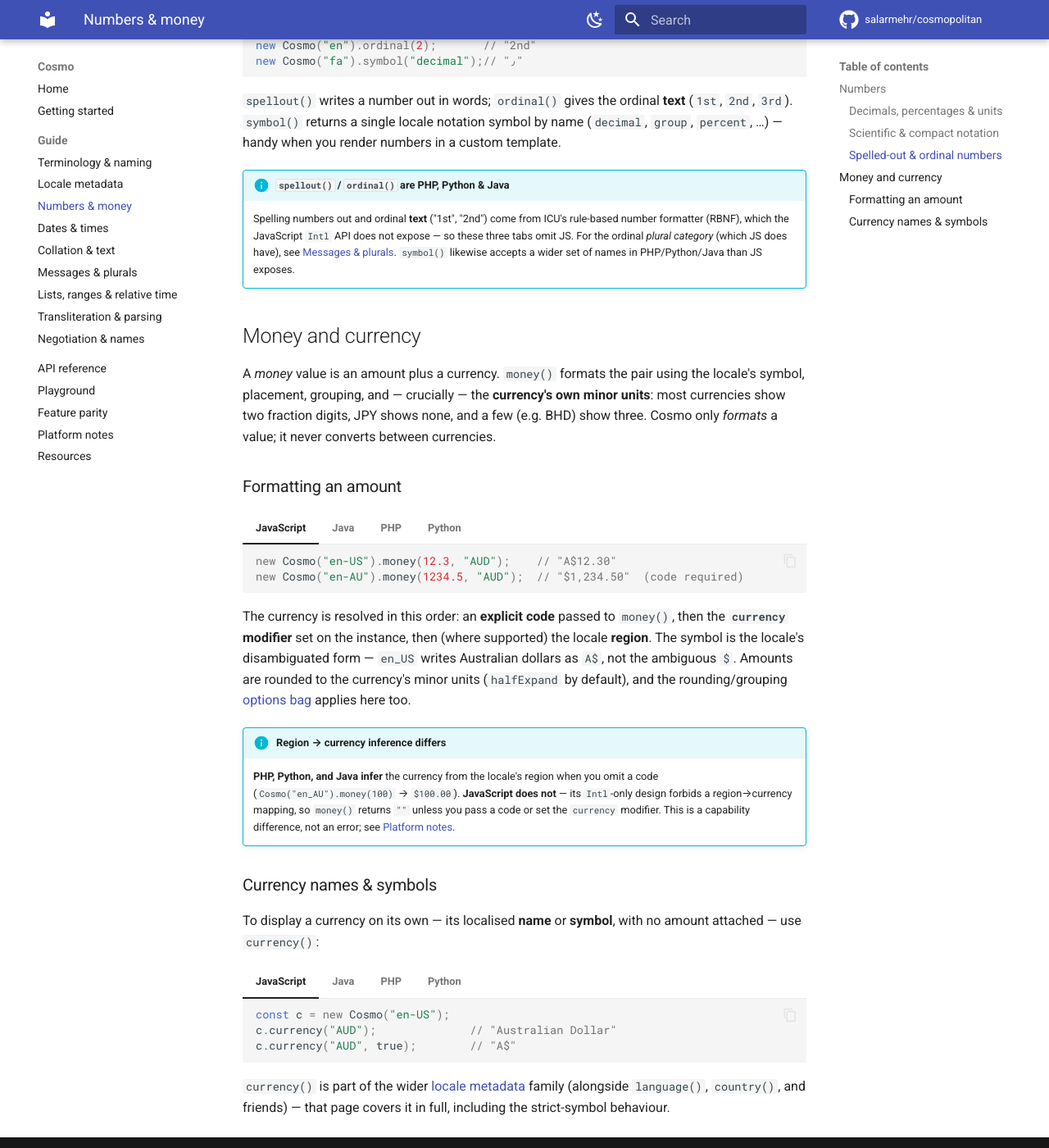
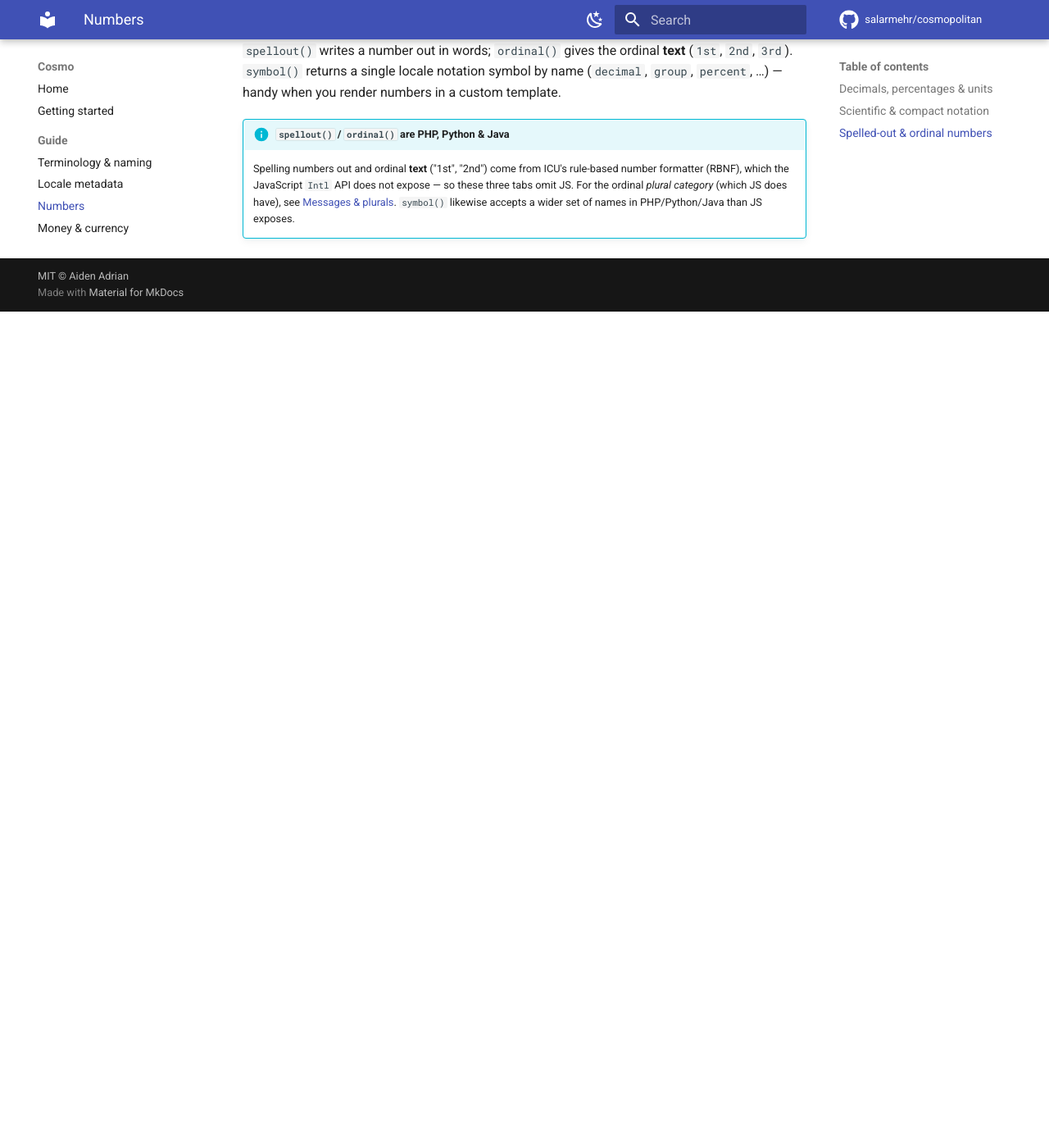
Before and after one commit to cosmo-intl/cosmo-docs, an MkDocs documentation site: the page built from docs/guide/numbers.md, in a window 1280 px wide and 1400 px high, scrolled down 1624 px. Shown: the whole window at 82% size. Built offline with MkDocs 1.6.1 and Material for MkDocs 9.7.7, drawn with Linux system fonts in a browser that asks for light colours; comment, search, counter and statistics services are not loaded; after the commit the page ends 2004 px from its top, so only the background shows below that; some of the changed text lies outside the part shown.

Commit message:
Split Numbers & money into separate Numbers and Money guides
- Two nav entries / pages: guide/numbers.md and guide/money.md
- Add mkdocs-redirects so the old guide/numbers-money/ URL redirects to numbers
- Repoint the terminology cross-link at the new Money & currency page

````diff
--- a/docs/guide/numbers-money.md
+++ b/docs/guide/numbers.md
@@ -1,18 +1,15 @@
-# Numbers & money
+# Numbers
 
-All number and currency formatting follows the locale's conventions — decimal and
-grouping separators, digit shaping, currency placement — straight from ICU. This
-page has two halves: plain [**Numbers**](#numbers) (decimals, percentages, units,
-notation, and spelled-out forms) and [**Money and currency**](#money-and-currency).
-
-## Numbers
+Format decimals, percentages, units, scientific and compact notation, and
+spelled-out or ordinal forms — all in the locale's conventions, straight from ICU.
+For currency amounts, see [Money & currency](money.md).
 
 Every numeric method shapes its output for the instance locale: the grouping and
 decimal separators, the digit set (Western `0-9`, Arabic-Indic `٠-٩`, Devanagari
 `०-९`, …), and the sign and percent placement all come from CLDR. You never format
 digits by hand.
 
-### Decimals, percentages & units
+## Decimals, percentages & units
 
 === "JavaScript"
 
@@ -61,15 +58,15 @@
   `temperature`/`celsius`, `length`/`meter`, …).
 
 !!! tip "Rounding & grouping options"
-    `number()`, `percentage()`, and `money()` accept an options bag with the
-    portable keys `minimumFractionDigits`, `maximumFractionDigits`,
+    `number()`, `percentage()`, and [`money()`](money.md) accept an options bag with
+    the portable keys `minimumFractionDigits`, `maximumFractionDigits`,
     `minimum`/`maximumSignificantDigits`, `roundingMode`, `roundingIncrement`, and
     `useGrouping` — identical in all four ports, with a `halfExpand` rounding
     default. (Java passes a `Map<String, Object>` with the same camelCase keys.)
     The keys stay `camelCase` even in Python so the same config travels between
     languages unchanged — see [Terminology](terminology.md#naming-conventions).
 
-### Scientific & compact notation
+## Scientific & compact notation
 
 === "JavaScript"
 
@@ -113,7 +110,7 @@
     accepts even though it isn't exposed as a named constant; the others use the
     modern ICU `NumberFormatter`. `scientific()` is likewise universal.
 
-### Spelled-out & ordinal numbers
+## Spelled-out & ordinal numbers
 
 === "Java"
 
@@ -150,95 +147,3 @@
     expose — so these three tabs omit JS. For the ordinal *plural category* (which
     JS does have), see [Messages & plurals](messages-plurals.md). `symbol()`
     likewise accepts a wider set of names in PHP/Python/Java than JS exposes.
-
-## Money and currency
-
-A *money* value is an amount plus a currency. `money()` formats the pair using the
-locale's symbol, placement, grouping, and — crucially — the **currency's own minor
-units**: most currencies show two fraction digits, JPY shows none, and a few (e.g.
-BHD) show three. Cosmo only *formats* a value; it never converts between currencies.
-
-### Formatting an amount
-
-=== "JavaScript"
-
-    ```js
-    new Cosmo("en-US").money(12.3, "AUD");    // "A$12.30"
-    new Cosmo("en-AU").money(1234.5, "AUD");  // "$1,234.50"  (code required)
-    ```
-
-=== "Java"
-
-    ```java
-    new Cosmo("en_US").money(12.3, "AUD");    // "A$12.30"
-    new Cosmo("en_AU").money(1234.5);         // "$1,234.50"  (inferred from region)
-    ```
-
-=== "PHP"
-
-    ```php
-    new Cosmo('en_US')->money(12.3, 'AUD');   // "A$12.30"
-    new Cosmo('en_AU')->money(1234.5);        // "$1,234.50"  (inferred from region)
-    ```
-
-=== "Python"
-
-    ```python
-    Cosmo("en_US").money(12.3, "AUD")         # "A$12.30"
-    Cosmo("en_AU").money(1234.5)              # "$1,234.50"  (inferred from region)
-    ```
-
-The currency is resolved in this order: an **explicit code** passed to `money()`,
-then the **`currency` modifier** set on the instance, then (where supported) the
-locale **region**. The symbol is the locale's disambiguated form — `en_US` writes
-Australian dollars as `A$`, not the ambiguous `$`. Amounts are rounded to the
-currency's minor units (`halfExpand` by default), and the rounding/grouping
-[options bag](#decimals-percentages-units) applies here too.
-
-!!! info "Region → currency inference differs"
-    **PHP, Python, and Java infer** the currency from the locale's region when you
-    omit a code (`Cosmo("en_AU").money(100)` → `$100.00`). **JavaScript does not** —
-    its `Intl`-only design forbids a region→currency mapping, so `money()` returns
-    `""` unless you pass a code or set the `currency` modifier. This is a capability
-    difference, not an error; see [Platform notes](../platform-notes.md).
-
-### Currency names & symbols
-
-To display a currency on its own — its localised **name** or **symbol**, with no
-amount attached — use `currency()`:
-
-=== "JavaScript"
-
-    ```js
-    const c = new Cosmo("en-US");
-    c.currency("AUD");              // "Australian Dollar"
-    c.currency("AUD", true);        // "A$"
-    ```
-
-=== "Java"
-
-    ```java
-    Cosmo c = new Cosmo("en_US");
-    c.currency("AUD");                  // "Australian Dollar"
-    c.currency("AUD", true, false);     // "A$"   (symbol, strict)
-    ```
-
-=== "PHP"
-
-    ```php
-    $c = new Cosmo('en_US');
-    $c->currency('AUD');            // "Australian Dollar"
-    $c->currency('AUD', true);      // "A$"   (disambiguated symbol)
-    ```
-
-=== "Python"
-
-    ```python
-    c = Cosmo("en_US")
-    c.currency("AUD")               # "Australian Dollar"
-    c.currency("AUD", True)         # "A$"
-    ```
-
-`currency()` is part of the wider [locale metadata](locale-metadata.md#currency-name-symbol)
-family (alongside `language()`, `country()`, and friends) — that page covers it in
-full, including the strict-symbol behaviour.
--- a/mkdocs.yml
+++ b/mkdocs.yml
@@ -75,6 +75,10 @@
 
 plugins:
   - search
+  # Keep the pre-split URL alive: the old combined page became two guides.
+  - redirects:
+      redirect_maps:
+        guide/numbers-money.md: guide/numbers.md
 
 nav:
   - Home: index.md
@@ -82,7 +86,8 @@
   - Guide:
       - guide/terminology.md
       - guide/locale-metadata.md
-      - guide/numbers-money.md
+      - guide/numbers.md
+      - guide/money.md
       - guide/dates-times.md
       - guide/collation-text.md
       - guide/messages-plurals.md
--- a/pyproject.toml
+++ b/pyproject.toml
@@ -5,6 +5,7 @@
 requires-python = ">=3.9"
 dependencies = [
     "mkdocs-material>=9.5",
+    "mkdocs-redirects>=1.2",
 ]
 
 # This is a documentation site, not an installable package — uv manages the
````
Also changed, not shown: docs/guide/money.md (added, +92 -0 lines), docs/guide/terminology.md (+1 -1 lines), 1 other file.
